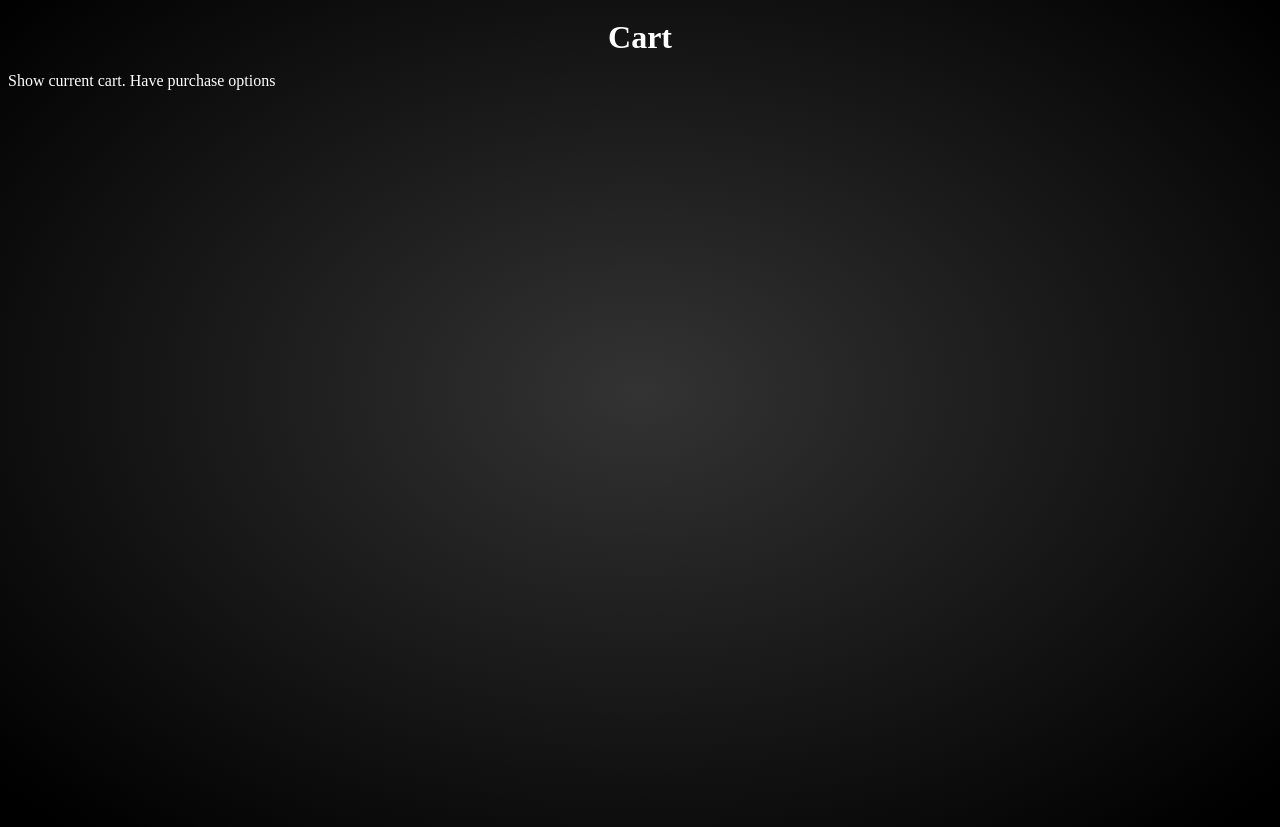
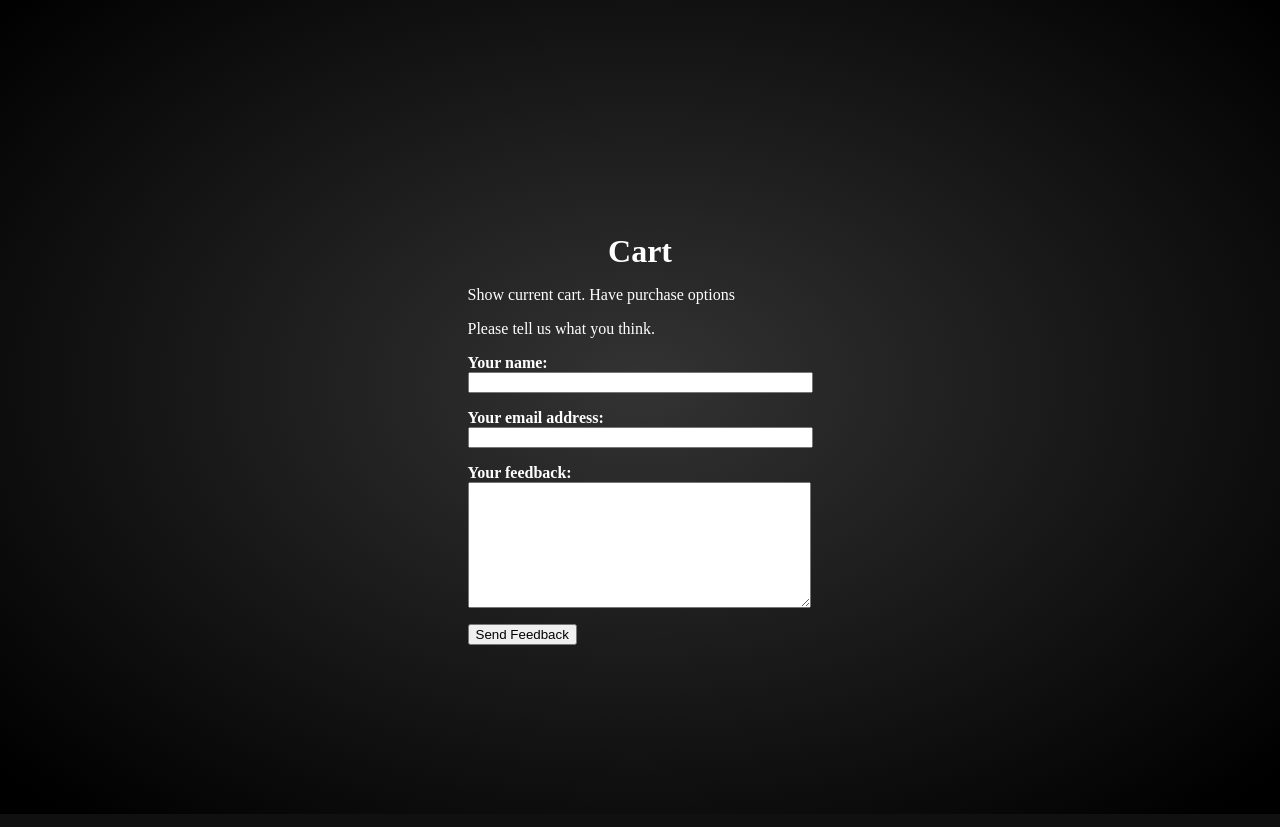
Before and after one commit to gmayer12/CEET-353-Project, a PHP site: page /cart.php in a window 1280 px wide. Shown: the part 46-873 px from the top of the page. Run offline with PHP 8.4, Linux system fonts and the light colour scheme.

Commit message:
Added cart

```diff
--- a/cart.php
+++ b/cart.php
@@ -8,9 +8,25 @@ require 'header.html'; // Include the header
 ?>
 
 <div id="content">
+    <div class="cart">
     <h1>Cart</h1>
     <p>Show current cart. Have purchase options</p>
+
+    <p>Please tell us what you think.</p>
+
+    <form action="processorder.php" method="post">
+    <p><strong>Your name:</strong><br/>
+    <input type="text" name="name" size="40" /></p>
+
+    <p><strong>Your email address:</strong><br/>
+    <input type="text" name="email" size="40" /></p>
+
+    <p><strong>Your feedback:</strong><br/>
+    <textarea name="feedback" rows="8" cols="40">
+    </textarea></p>
+
+    <p><input type="submit" value="Send Feedback" /></p>
+    </form>
 </div>
-
 </body>
 </html>
--- a/index.php
+++ b/index.php
@@ -11,7 +11,7 @@ require 'header.html'; // Include the header
 <div id="content">
     <h1>Home</h1>
     <div class="image">
-        <img src="images/Splash Photo.jpg" height="600px"></a>
+        <img src="images/Splash Photo.jpg" height="500px"></a>
     <p>If you have any questions you can contact me here: <br />
     19ggallagher@gmail.com
     </p>
--- a/styles.css
+++ b/styles.css
@@ -1,3 +1,10 @@
+body {
+    margin: 0;
+    display: flex;
+    align-items: center;
+    justify-content: center;
+    height: 100vh; /* Set the height of the container to the full viewport height */
+}
 h1 {
     text-align: center;
     margin-bottom: 0px;
```
Also changed, not shown: processorder.php (added, +40 -0 lines).
